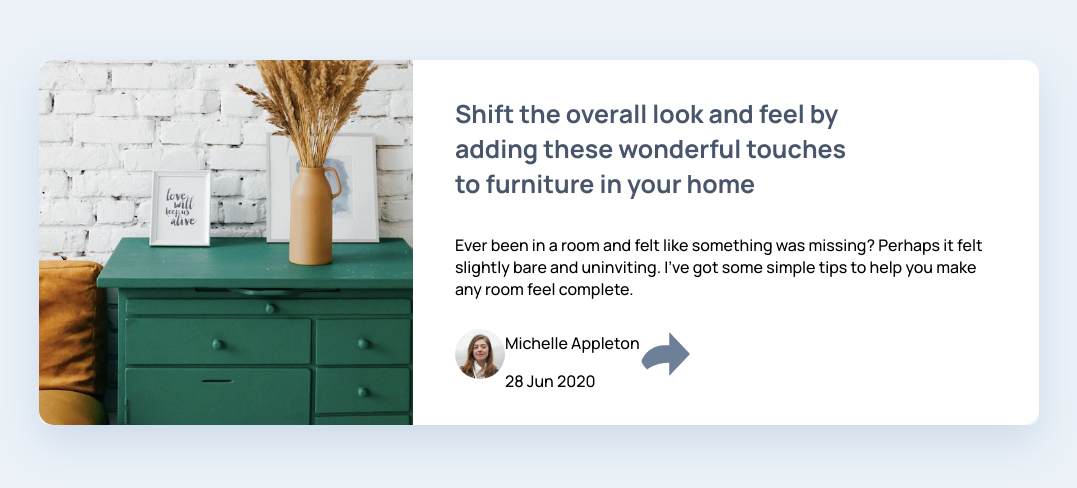
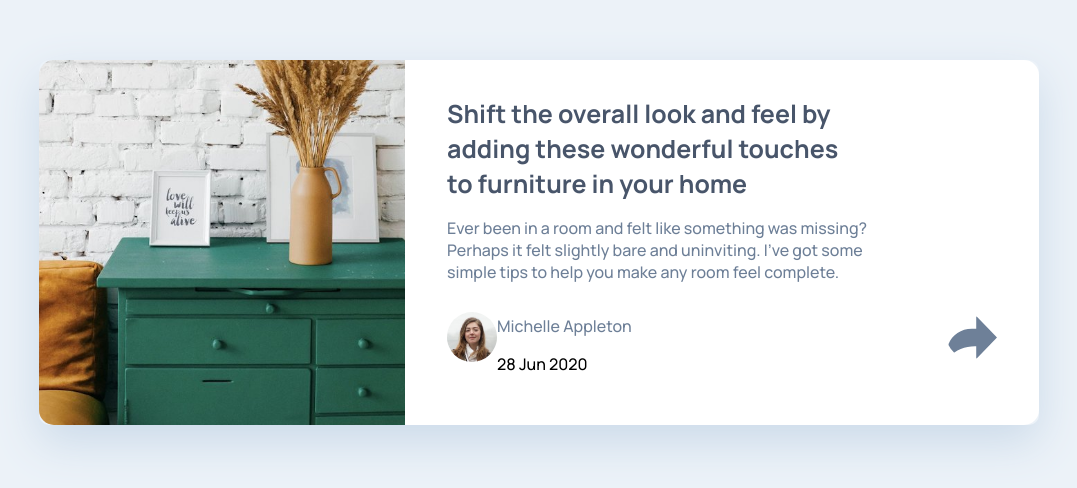
Before and after one commit to nirglus/article-preview-component-master, a plain HTML site: page index.html in a window 1280 px wide. Shown: the part 166-654 px from the top of the page, without its empty margins (101-1178 px from the left). Drawn offline with Linux system fonts and the light colour scheme.

Commit message:
adjust p

```diff
--- a/css/style.css
+++ b/css/style.css
@@ -26,6 +26,11 @@ body{
     font-size: 25px;
     width: 400px;
     color: hsl(217, 19%, 35%);
+    margin-bottom: 0;
+}
+.r-side-card p{
+    color: hsl(214, 17%, 51%);
+    width: 450px;
 }
 .card-img{
     width: 400px;
```
